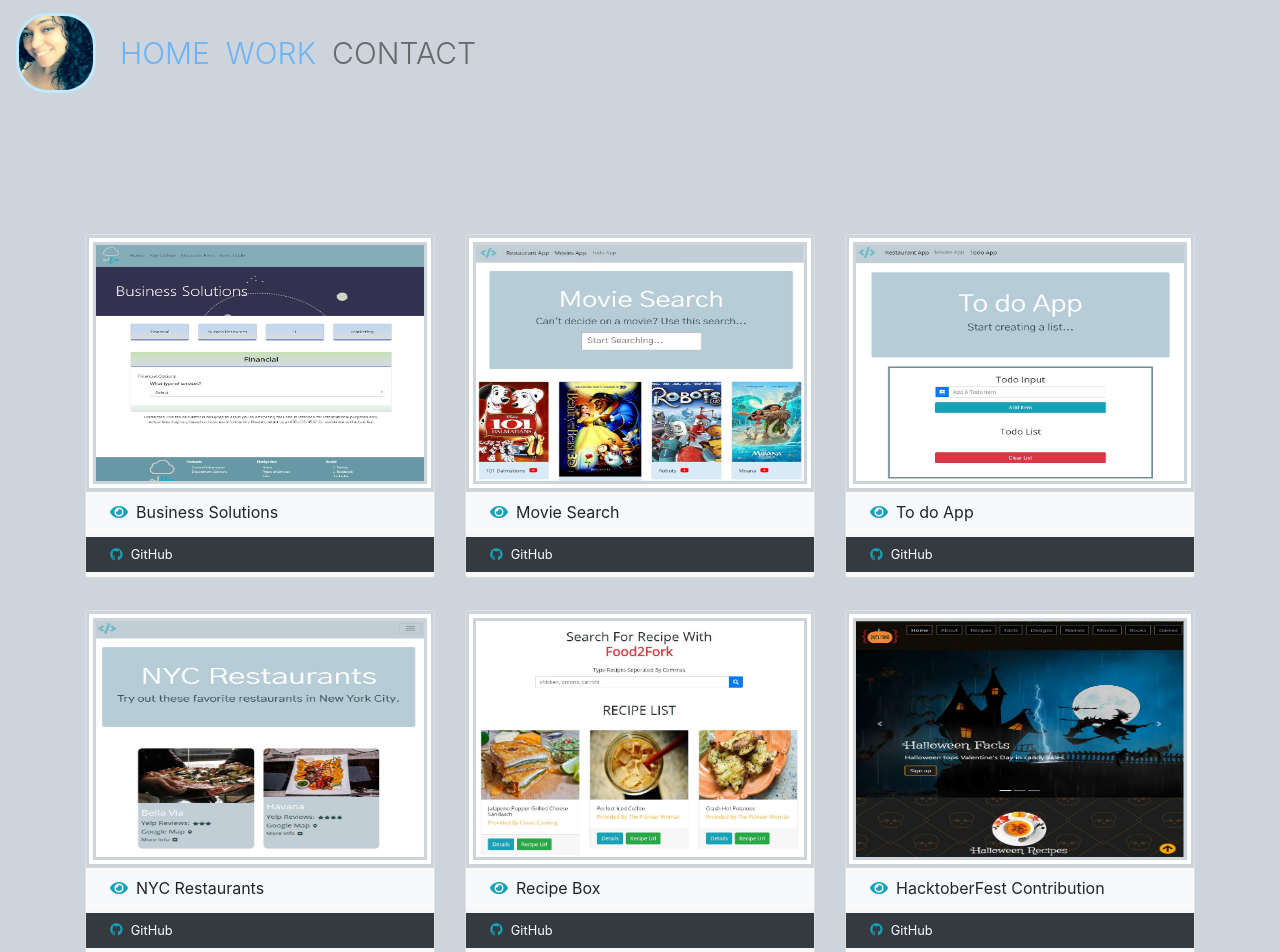
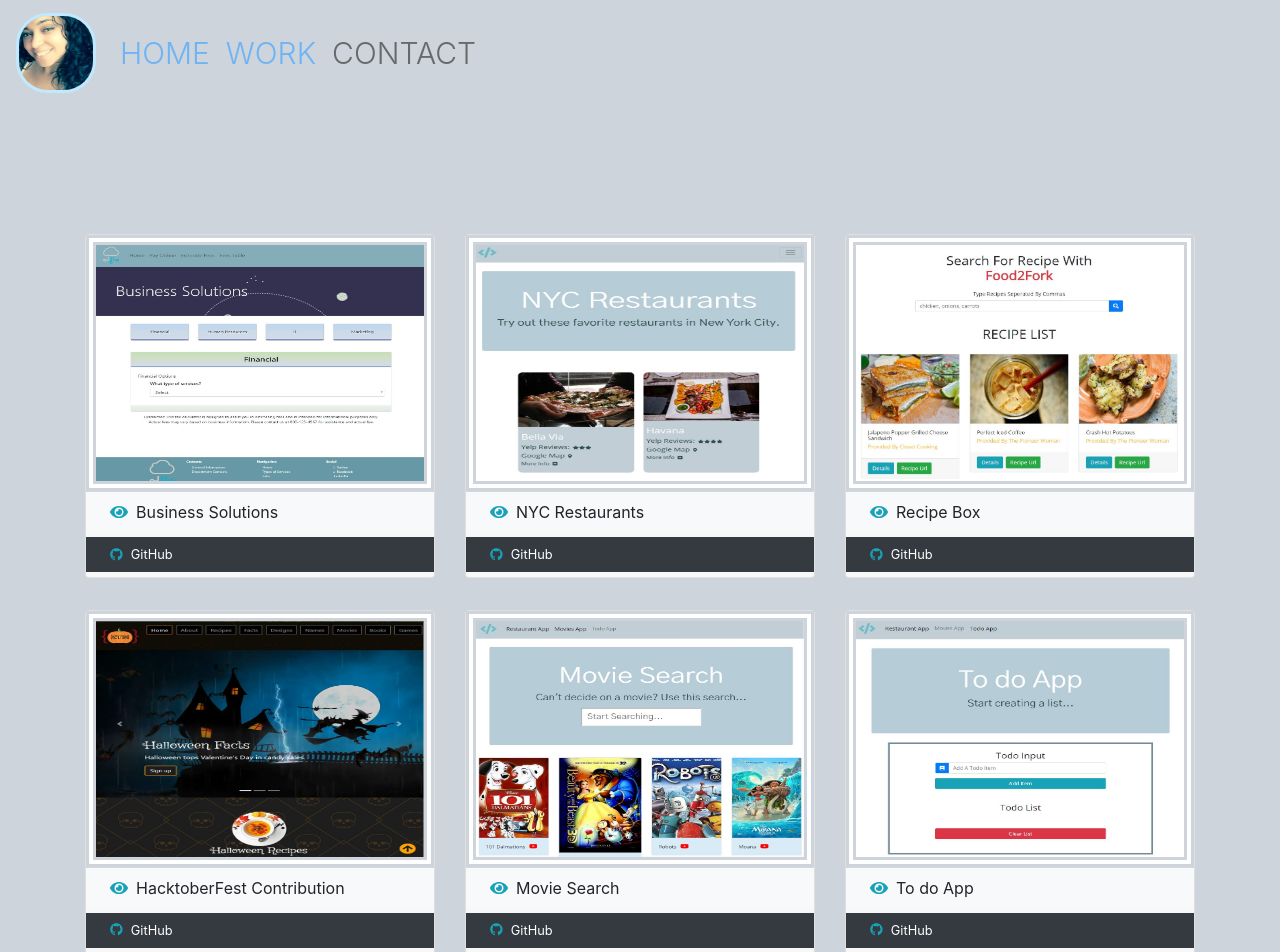
Before and after one commit to Yglez/yglezPortfolio, a React (Create React App) app: page /work in a window 1280 px wide. Shown: the top 952 px of the page. Built offline with nearby package versions, Linux system fonts and the light colour scheme.

Commit message:
updated links

```diff
--- a/src/components/dataApi/workData.js
+++ b/src/components/dataApi/workData.js
@@ -1,46 +1,46 @@
 const workData = [
   {
-    id: 0,
+    id: 1,
     projectName: "Business Solutions",
-    projectSite: "https://nostalgic-cori-603c17.netlify.com/",
+    projectSite: "https://yglez-businesssolutions.netlify.com",
     img: "./img/businessSolutions.JPG",
     githubLink: "https://github.com/Yglez/deecalcestimate"
   },
   {
-    id: 1,
-    projectName: "Movie Search",
-    projectSite: "https://nostalgic-montalcini-f399dc.netlify.com/movies",
-    img: "./img/kidsMovies.JPG",
-    githubLink: "https://github.com/Yglez/reactPj"
-  },
-  {
     id: 2,
-    projectName: "To do App",
-    projectSite: "https://nostalgic-montalcini-f399dc.netlify.com/todo",
-    img: "./img/toDo.JPG",
+    projectName: "NYC Restaurants",
+    projectSite: "https://yglez-nycrestaurants.netlify.com",
+    img: "./img/restaurantsNYC.JPG",
     githubLink: "https://github.com/Yglez/reactPj"
   },
   {
     id: 3,
-    projectName: "NYC Restaurants",
-    projectSite: "https://nostalgic-montalcini-f399dc.netlify.com/",
-    img: "./img/restaurantsNYC.JPG",
-    githubLink: "https://github.com/Yglez/reactPj"
-  },
-  {
-    id: 4,
     projectName: "Recipe Box",
-    projectSite: "https://optimistic-heyrovsky-ffa515.netlify.com/",
+    projectSite: "https://yglez-recipebox.netlify.com",
     img: "./img/recipes.JPG",
     githubLink: "https://github.com/Yglez/recipesApp"
   },
   {
-    id: 5,
+    id: 4,
     projectName: "HacktoberFest Contribution",
     projectSite:
       "https://zero-to-mastery.github.io/Halloween-Hacktoberfest/index.html",
     img: "./img/halloween.JPG",
     githubLink: "https://github.com/Yglez/Halloween-Hacktoberfest"
+  },
+  {
+    id: 5,
+    projectName: "Movie Search",
+    projectSite: "https://yglez-nycrestaurants.netlify.com/movies",
+    img: "./img/kidsMovies.JPG",
+    githubLink: "https://github.com/Yglez/reactPj"
+  },
+  {
+    id: 6,
+    projectName: "To do App",
+    projectSite: "https://yglez-nycrestaurants.netlify.com/todo",
+    img: "./img/toDo.JPG",
+    githubLink: "https://github.com/Yglez/reactPj"
   }
 ];
 export default workData;
```
